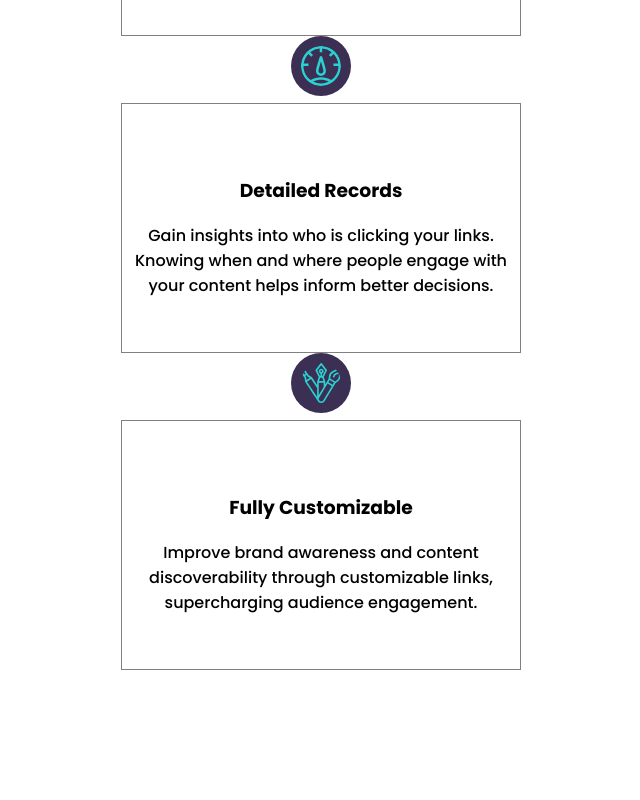
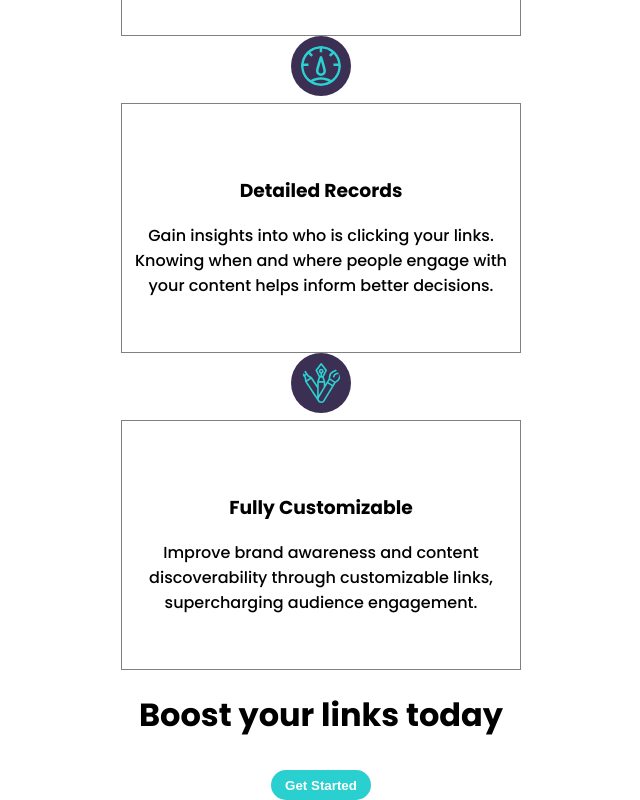
Before and after one commit to shinheep/url-shortener-api, a React (Create React App) app: page / in a window 1280 px wide. Shown: the part 1550-2350 px from the top of the page, without its empty margins (319-959 px from the left). Before the commit the page ends 2220 px from the top, so only its background shows below. Built offline with nearby package versions, Linux system fonts and the light colour scheme.

Commit message:
Boost section started. Added button

```diff
--- a/src/App.js
+++ b/src/App.js
@@ -1,4 +1,5 @@
 import './App.css';
+import Boost from './Components/Boost/Boost';
 import Form from './Components/Form/Form';
 import Header from './Components/Header/Header';
 import Hero from './Components/Hero/Hero';
@@ -11,6 +12,7 @@ function App() {
       <Hero/>
       <Form/>
       <Statistics/>
+      <Boost/>
     </div>
   );
 }
--- /dev/null
+++ b/src/Components/Boost/Boost.js
@@ -0,0 +1,13 @@
+import './Boost.css';
+
+const Boost = () => {
+    return(
+        <div className="boost">
+            <h1>Boost your links today</h1>
+
+            <button className="get-started-button">Get Started</button>
+        </div>
+    )
+};
+
+export default Boost;
--- a/src/Components/Statistics/Statistics.css
+++ b/src/Components/Statistics/Statistics.css
@@ -19,5 +19,4 @@
     display: flex;
     flex-flow: column;
     justify-content: center;
-
 }
```
Also changed, not shown: src/Components/Boost/Boost.css (added).
